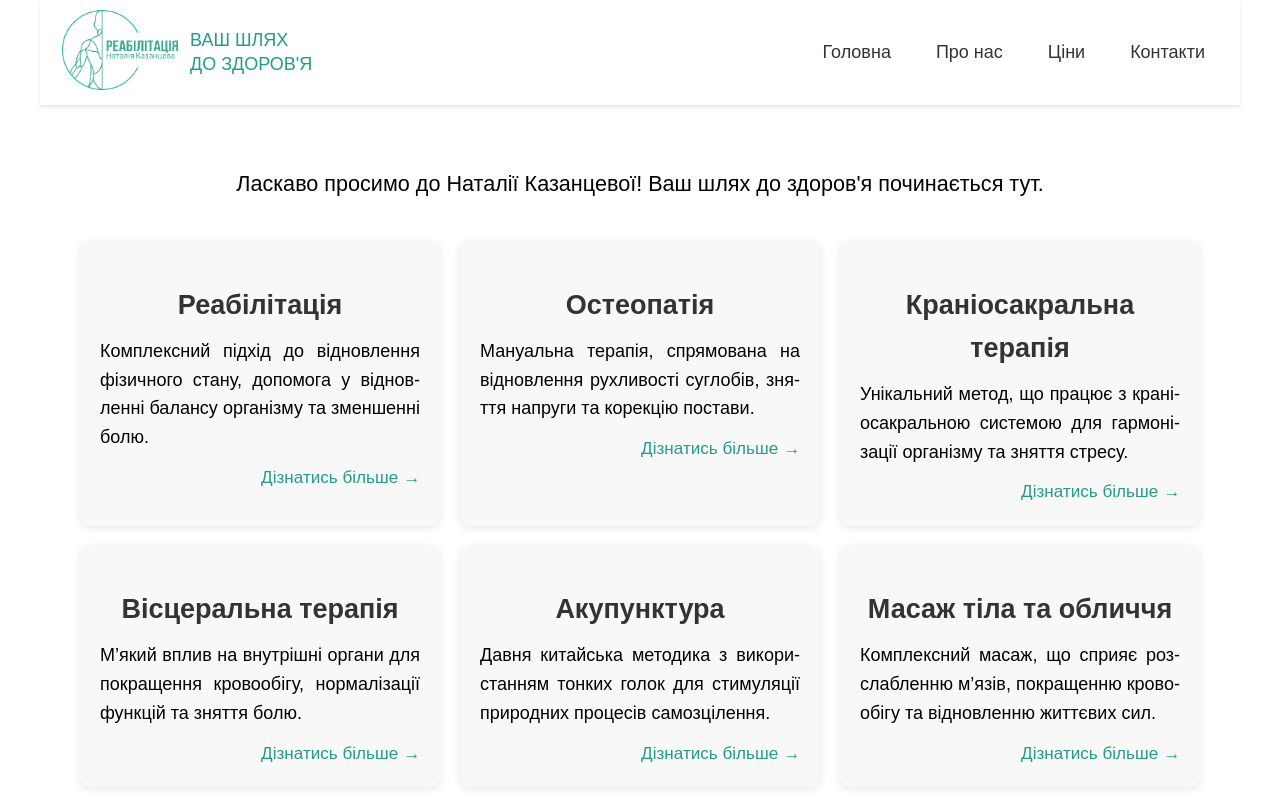
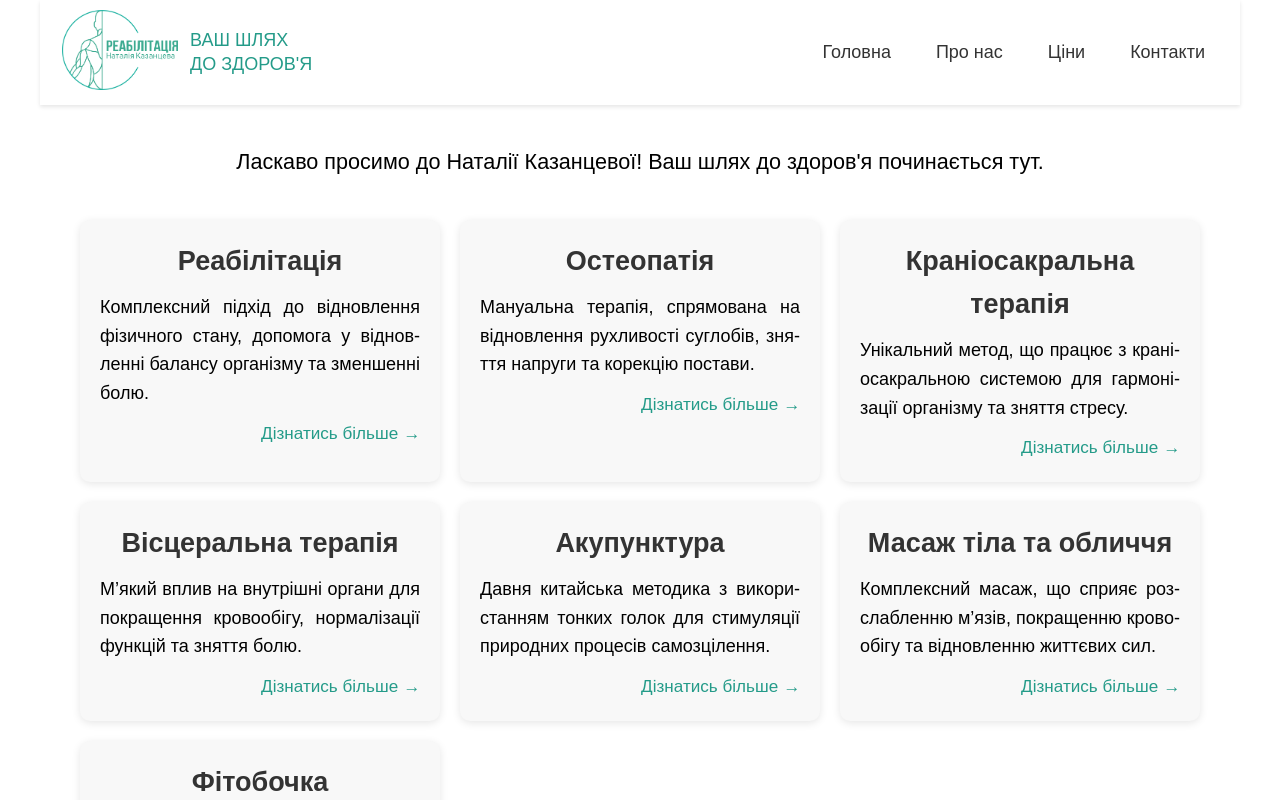
Before and after one commit to RicConey/kazantseva-rehab, a Next.js app: page / in a window 1280 px wide. Shown: the top 800 px of the page. Built offline with nearby package versions, Linux system fonts and the light colour scheme.

Commit message:
Уменьшил отступ от шапки до начала контента

```diff
--- a/styles/globals.css
+++ b/styles/globals.css
@@ -10,6 +10,15 @@ body {
     padding: 0;
     /* Можно добавить общие стили, например, семейство шрифтов */
     font-family: sans-serif;
+}
+
+h1, h2, h3, h4, h5, h6, p {
+    margin: 0;
+    padding: 0;
+}
+
+.mainContainer {
+    padding-top: 20px; /* Уменьшаем верхний отступ */
 }
 
 .homepage {
```
